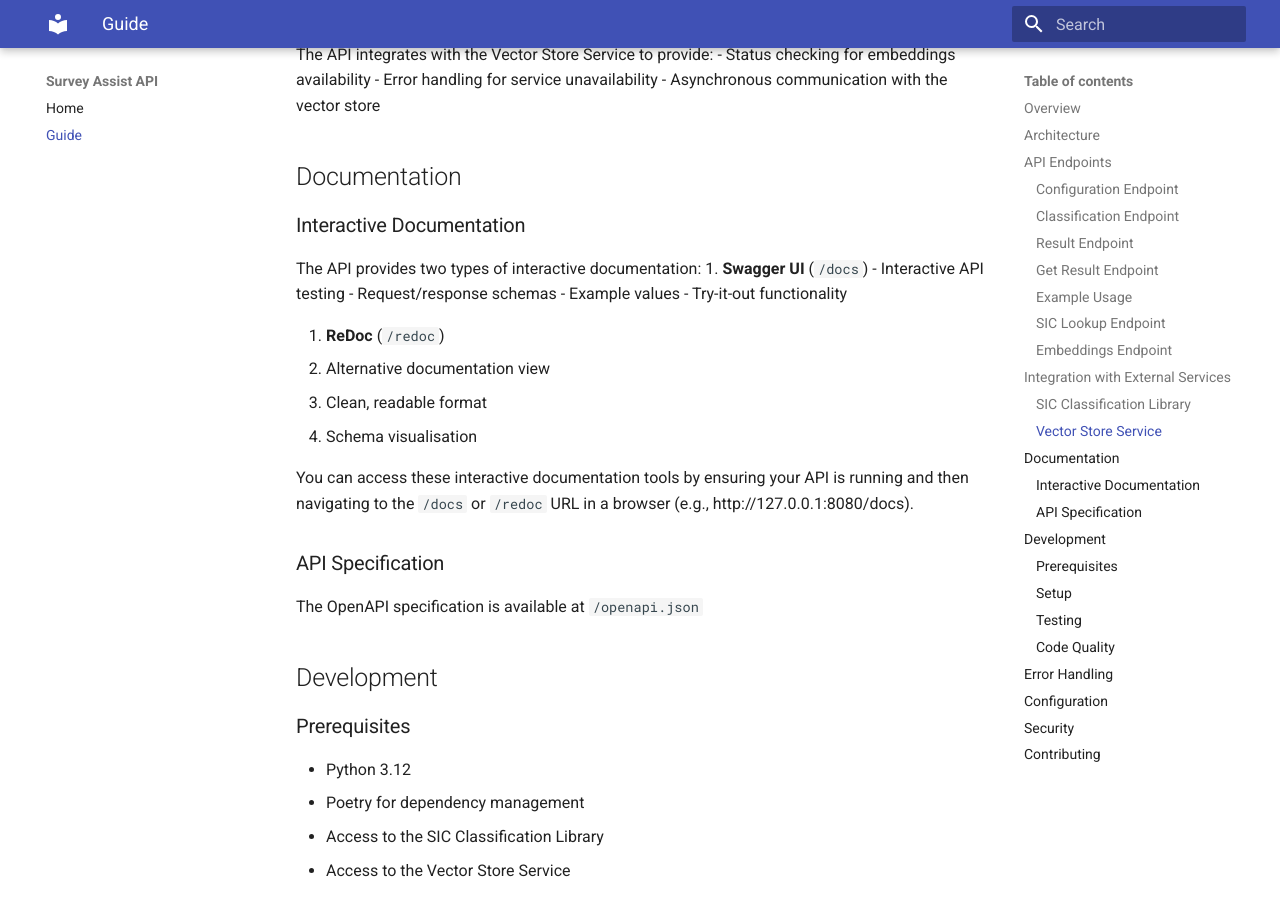
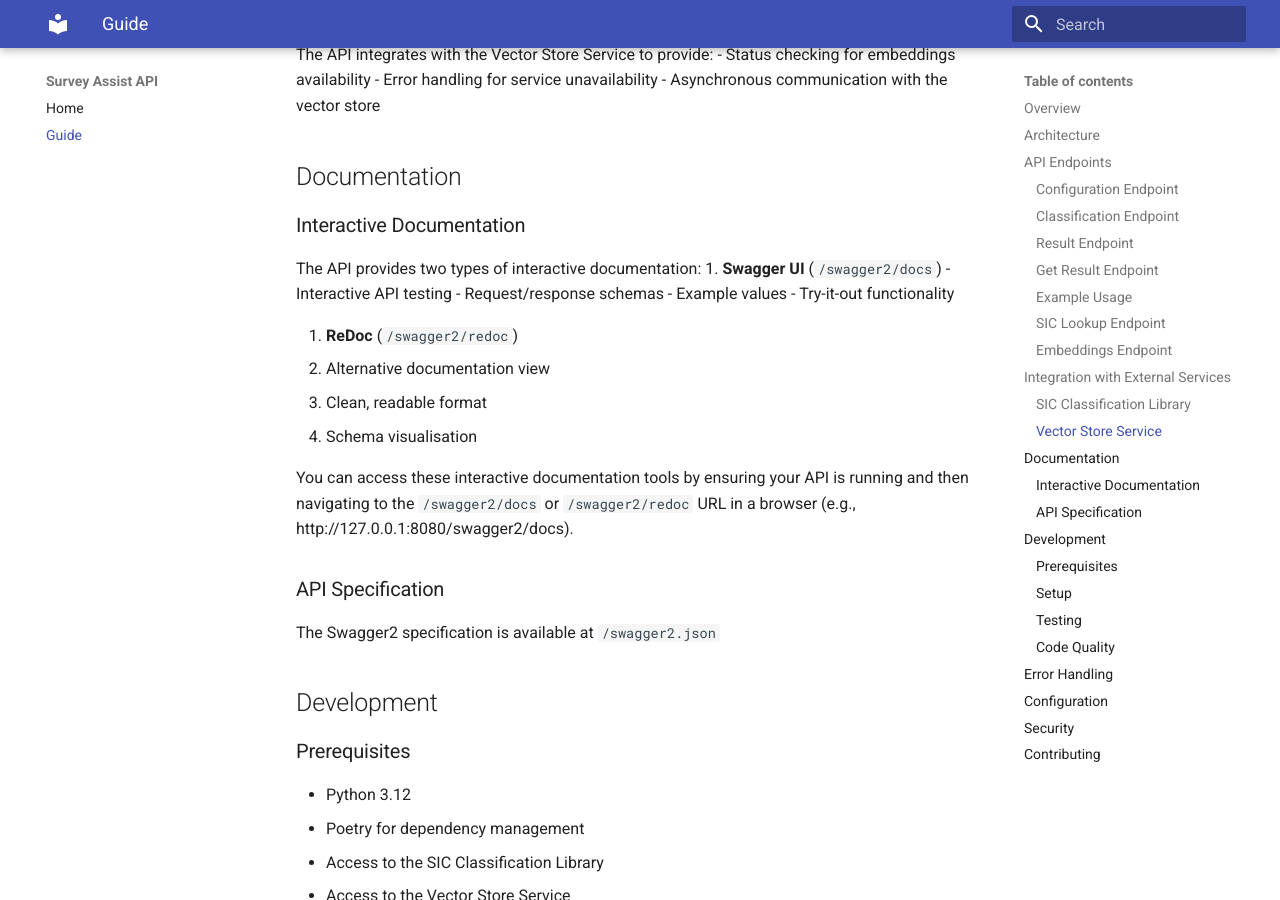
Before and after one commit to ONSdigital/survey-assist-api, an MkDocs documentation site: the page built from docs/guide.md, in a window 1280 px wide and 900 px high, scrolled down 4832 px. Built offline with MkDocs 1.6.1 and Material for MkDocs 9.7.7, drawn with Linux system fonts in a browser that asks for light colours.

Commit message:
feat to add Swagger2 support for API Gateway compatibility

```diff
--- a/docs/guide.md
+++ b/docs/guide.md
@@ -242,21 +242,21 @@ The API integrates with the Vector Store Service to provide:
 
 ### Interactive Documentation
 The API provides two types of interactive documentation:
-1. **Swagger UI** (`/docs`)
+1. **Swagger UI** (`/swagger2/docs`)
    - Interactive API testing
    - Request/response schemas
    - Example values
    - Try-it-out functionality
 
-2. **ReDoc** (`/redoc`)
+2. **ReDoc** (`/swagger2/redoc`)
    - Alternative documentation view
    - Clean, readable format
    - Schema visualisation
 
-You can access these interactive documentation tools by ensuring your API is running and then navigating to the `/docs` or `/redoc` URL in a browser (e.g., http://127.0.0.1:8080/docs).
+You can access these interactive documentation tools by ensuring your API is running and then navigating to the `/swagger2/docs` or `/swagger2/redoc` URL in a browser (e.g., http://127.0.0.1:8080/swagger2/docs).
 
 ### API Specification
-The OpenAPI specification is available at `/openapi.json`
+The Swagger2 specification is available at `/swagger2.json`
 
 ## Development
 
--- a/pyproject.toml
+++ b/pyproject.toml
@@ -15,6 +15,7 @@ pydantic = "^2.10.6"
 pydantic-settings = "^2.2.1"
 pandas = "^2.1.4"
 google-cloud-logging = "^3.9.0"
+fastapi_swagger2 = "^0.2.4"
 survey-assist-utils = {git = "https://github.com/ONSdigital/survey-assist-utils.git", tag = "v0.0.1"}
 sic-classification-library = {git = "https://github.com/ONSdigital/sic-classification-library.git", tag = "v0.1.2"}
 sic-classification-vector-store = {git = "https://github.com/ONSdigital/sic-classification-vector-store.git", tag = "v0.1.2"}
```
Also changed, not shown: docs/index.md (+2 -2 lines), 2 other files.
